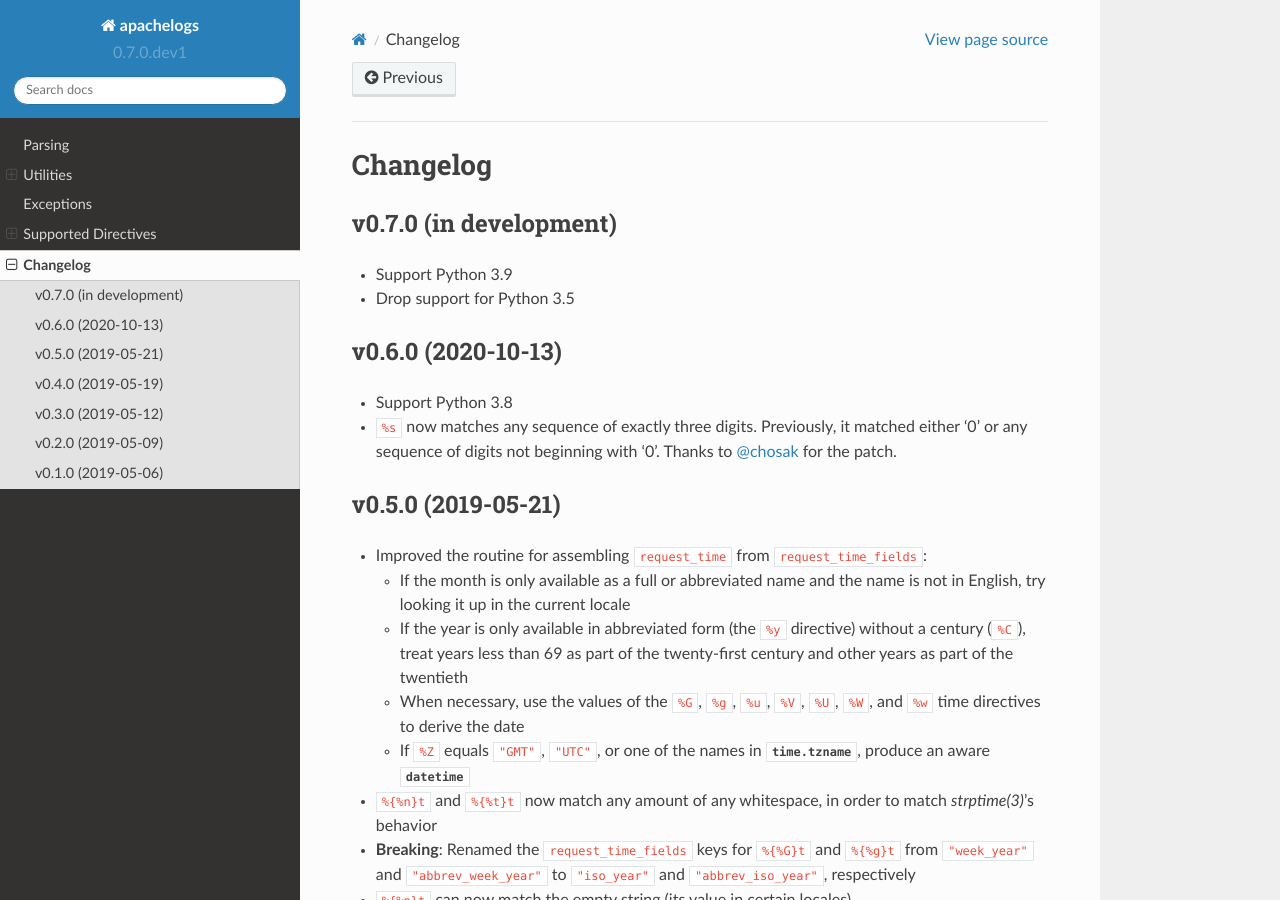
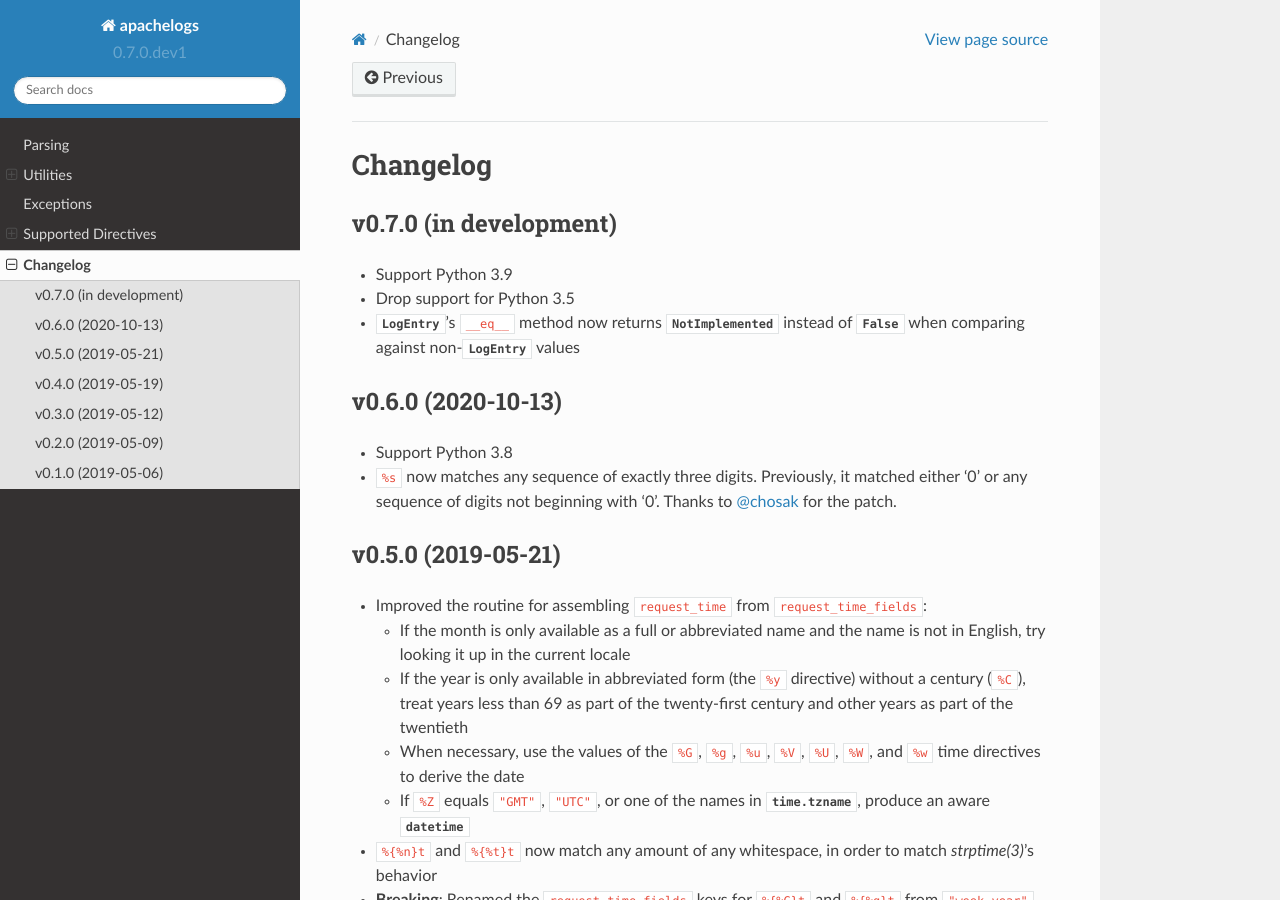
Before and after one commit to jwodder/apachelogs, a Sphinx documentation site: the page built from docs/changelog.rst, in a window 1280 px wide and 900 px high. Built offline with Sphinx 7.4.7 and the Read the Docs theme 2.0.0, drawn with Linux system fonts in a browser that asks for light colours.

Commit message:
Make LogEntry.__eq__ play nice with others

```diff
--- a/docs/changelog.rst
+++ b/docs/changelog.rst
@@ -7,6 +7,8 @@ v0.7.0 (in development)
 -----------------------
 - Support Python 3.9
 - Drop support for Python 3.5
+- `LogEntry`'s ``__eq__`` method now returns `NotImplemented` instead of
+  `False` when comparing against non-`LogEntry` values
 
 
 v0.6.0 (2020-10-13)
```
Also changed, not shown: CHANGELOG.md (+2 -0 lines), 1 other file.
